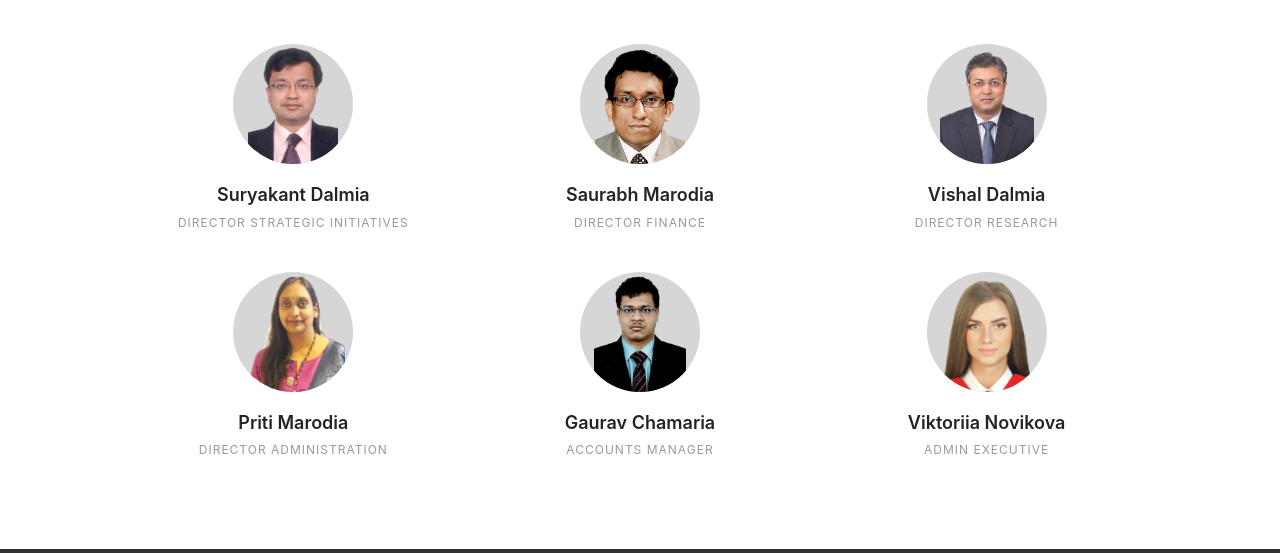
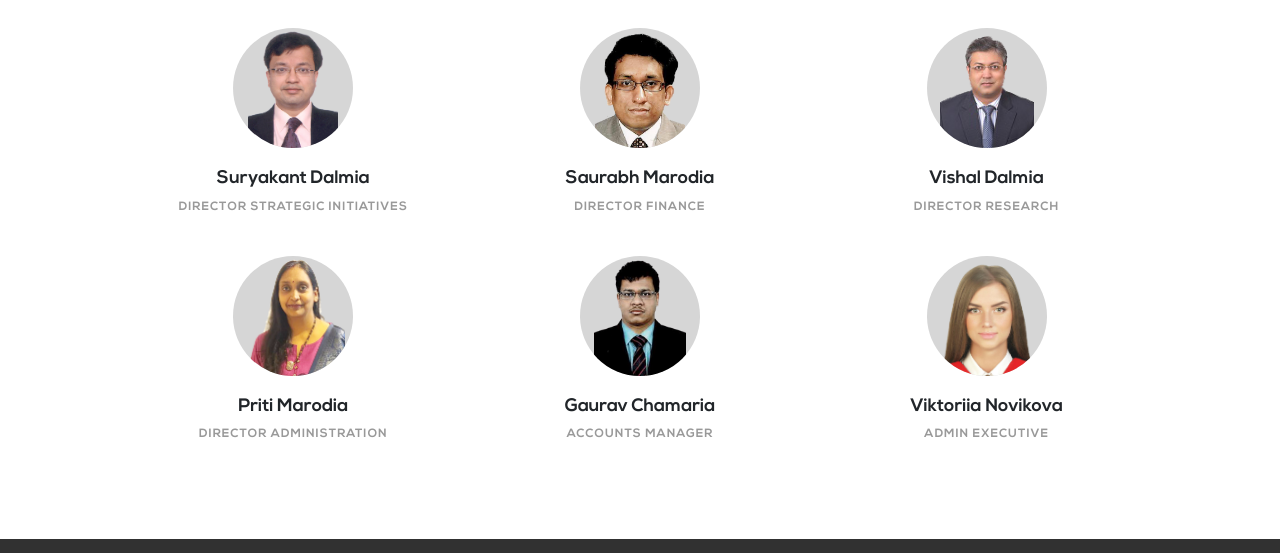
Before and after one commit to chetan-fleapo/dal-investment, a website: page team.html in a window 1280 px wide. Shown: the part 191-744 px from the top of the page. Drawn offline with Linux system fonts and the light colour scheme.

Commit message:
Fixed alignment

```diff
--- a/css/style.css
+++ b/css/style.css
@@ -1,4 +1,11 @@
-@import url("https://fonts.googleapis.com/css2?family=Jost:wght@200;300;400;700&display=swap");
+@import url('../font/final.css');
+
+body{
+  font-family: "NexaBold" !important;
+  margin: 0;
+  padding: 0;
+}
+
 h1, h2, h3, h4, h5, h6, ul, li, p {
   margin: 0;
   padding: 0; }
@@ -14,7 +21,7 @@ a:hover {
 
 .button {
   position: relative;
-  font: 700 13px 'Jost';
+  font: 700 13px "NexaBold";
   letter-spacing: 1px;
   border: 0;
   border-radius: 5px;
@@ -42,15 +49,19 @@ a:hover {
 .title {
   margin-bottom: 30px; }
   .title h1 {
-    font: 700 38px 'Jost'; }
+    font: 700 38px "NexaBold";
+    text-align: center;
+    margin-bottom: 30px;
+  }
     @media only screen and (max-width: 600px) {
       .title h1 {
         font-size: 30px; } }
   .title p {
     font-size: 18px;
     color: #6F7378;
-    font-weight: 600;
-    line-height: 25px; }
+    font: 600 18px "NexaLight";
+    line-height: 25px;
+  text-align: left; }
     @media only screen and (max-width: 600px) {
       .title p {
         font-size: 15px; } }
@@ -67,7 +78,7 @@ html {
 
 body {
   box-sizing: border-box;
-  font-family: 'Jost', sans-serif;
+   font-family: "NexaBold";
   display: flex;
   flex-direction: column;
   height: 100vh !important; }
@@ -124,20 +135,22 @@ section {
   justify-self: end; }
 
 .nav-item a {
-  color: #000;
-  font: 400 18px 'Jost';
+  color: #47535e;
+  font: 600 18px 'NexaBold';
   text-decoration: none;
   transition: color 0.3s ease-out;
   margin-left: 30px;
   text-transform: capitalize;
-  text-decoration: none !important; }
+  text-decoration: none !important;
+
+}
   @media only screen and (max-width: 768px) {
     .nav-item a {
       margin-left: 0px; } }
 
 .active, a.active {
   color: #f33074;
-  padding-bottom: 25px;
+  padding-bottom: 27px;
   border-bottom: 2px solid #f33074; }
   @media only screen and (max-width: 768px) {
     .active, a.active {
@@ -380,7 +393,7 @@ header {
           font-size: 32px; } }
 
 .contact-us__address-wrap ul h3 {
-  font: 400 24px 'Jost', sans-serif; }
+  font: 400 24px "NexaBold"; }
 
 .contact-us__address-wrap ul li .circle-round {
   background: #f33074; }
@@ -393,7 +406,7 @@ header {
 .contact-us__address-wrap ul li .wrap {
   margin-left: 15px; }
   .contact-us__address-wrap ul li .wrap h6 {
-    font: 700 22px 'Jost'; }
+    font: 700 22px "NexaBold"; }
   .contact-us__address-wrap ul li .wrap p, .contact-us__address-wrap ul li .wrap a {
     color: #6F7378;
     margin: 0; }
--- /dev/null
+++ b/font/final.css
@@ -0,0 +1,154 @@
+@font-face {
+  font-family: "BodoniMTCondensed-Italic";
+  src: url("BodoniMTCondensed-Italic.woff") format("woff");
+  font-weight: normal;
+  font-style: italic;
+  font-display: swap;
+}
+@font-face {
+  font-family: "BodoniMT-Italic";
+  src: url("BodoniMT-Italic.woff") format("woff");
+  font-weight: normal;
+  font-style: italic;
+  font-display: swap;
+}
+@font-face {
+  font-family: "Cousine-Regular";
+  src: url("Cousine-Regular.woff") format("woff");
+  font-weight: normal;
+  font-style: normal;
+  font-display: swap;
+}
+@font-face {
+  font-family: "LEMONMILK-Medium";
+  src: url("LEMONMILK-Medium.woff") format("woff");
+  font-weight: 500;
+  font-style: normal;
+  font-display: swap;
+}
+@font-face {
+  font-family: "LEMONMILK-Bold";
+  src: url("LEMONMILK-Bold.woff") format("woff");
+  font-weight: bold;
+  font-style: normal;
+  font-display: swap;
+}
+@font-face {
+  font-family: "LEMONMILK-Regular";
+  src: url("LEMONMILK-Regular.woff") format("woff");
+  font-weight: normal;
+  font-style: normal;
+  font-display: swap;
+}
+@font-face {
+  font-family: "Cousine-Bold";
+  src: url("Cousine-Bold.woff") format("woff");
+  font-weight: bold;
+  font-style: normal;
+  font-display: swap;
+}
+@font-face {
+  font-family: "Maax-Regular";
+  src: url("Maax-Regular.woff") format("woff");
+  font-weight: normal;
+  font-style: normal;
+  font-display: swap;
+}
+@font-face {
+  font-family: "Maax-Bold";
+  src: url("Maax-Bold.woff") format("woff");
+  font-weight: bold;
+  font-style: normal;
+  font-display: swap;
+}
+@font-face {
+  font-family: "Montserrat-Bold";
+  src: url("Montserrat-Bold.woff") format("woff");
+  font-weight: bold;
+  font-style: normal;
+  font-display: swap;
+}
+@font-face {
+  font-family: "Montserrat-SemiBold";
+  src: url("Montserrat-SemiBold.woff") format("woff");
+  font-weight: 600;
+  font-style: normal;
+  font-display: swap;
+}
+@font-face {
+  font-family: "NexaBold";
+  src: url("NexaBold.woff") format("woff");
+  font-weight: bold;
+  font-style: normal;
+  font-display: swap;
+}
+@font-face {
+  font-family: "Montserrat-ExtraBold";
+  src: url("Montserrat-ExtraBold.woff") format("woff");
+  font-weight: bold;
+  font-style: normal;
+  font-display: swap;
+}
+@font-face {
+  font-family: "Montserrat-Medium";
+  src: url("Montserrat-Medium.woff") format("woff");
+  font-weight: 500;
+  font-style: normal;
+  font-display: swap;
+}
+@font-face {
+  font-family: "OpenSansCondensed-Bold";
+  src: url("OpenSansCondensed-Bold.woff") format("woff");
+  font-weight: bold;
+  font-style: normal;
+  font-display: swap;
+}
+@font-face {
+  font-family: "NexaBook";
+  src: url("NexaBook.woff") format("woff");
+  font-weight: normal;
+  font-style: normal;
+  font-display: swap;
+}
+@font-face {
+  font-family: "NexaLight";
+  src: url("NexaLight.woff") format("woff");
+  font-weight: 300;
+  font-style: normal;
+  font-display: swap;
+}
+@font-face {
+  font-family: "OpenSansCondensed-Light";
+  src: url("OpenSansCondensed-Light.woff") format("woff");
+  font-weight: 300;
+  font-style: normal;
+  font-display: swap;
+}
+@font-face {
+  font-family: "Rokkitt-Regular";
+  src: url("Rokkitt-Regular.woff") format("woff");
+  font-weight: normal;
+  font-style: normal;
+  font-display: swap;
+}
+@font-face {
+  font-family: "TenorSans";
+  src: url("TenorSans.woff") format("woff");
+  font-weight: normal;
+  font-style: normal;
+  font-display: swap;
+}
+@font-face {
+  font-family: "TimesNewRomanPSMT";
+  src: url("TimesNewRomanPSMT.woff") format("woff");
+  font-weight: normal;
+  font-style: normal;
+  font-display: swap;
+}
+@font-face {
+  font-family: "SourceSansPro-Regular";
+  src: url("SourceSansPro-Regular.woff") format("woff");
+  font-weight: normal;
+  font-style: normal;
+  font-display: swap;
+}
```
Also changed, not shown: font/NexaBold.woff (added), font/NexaBook.woff (added), font/NexaLight.woff (added).
